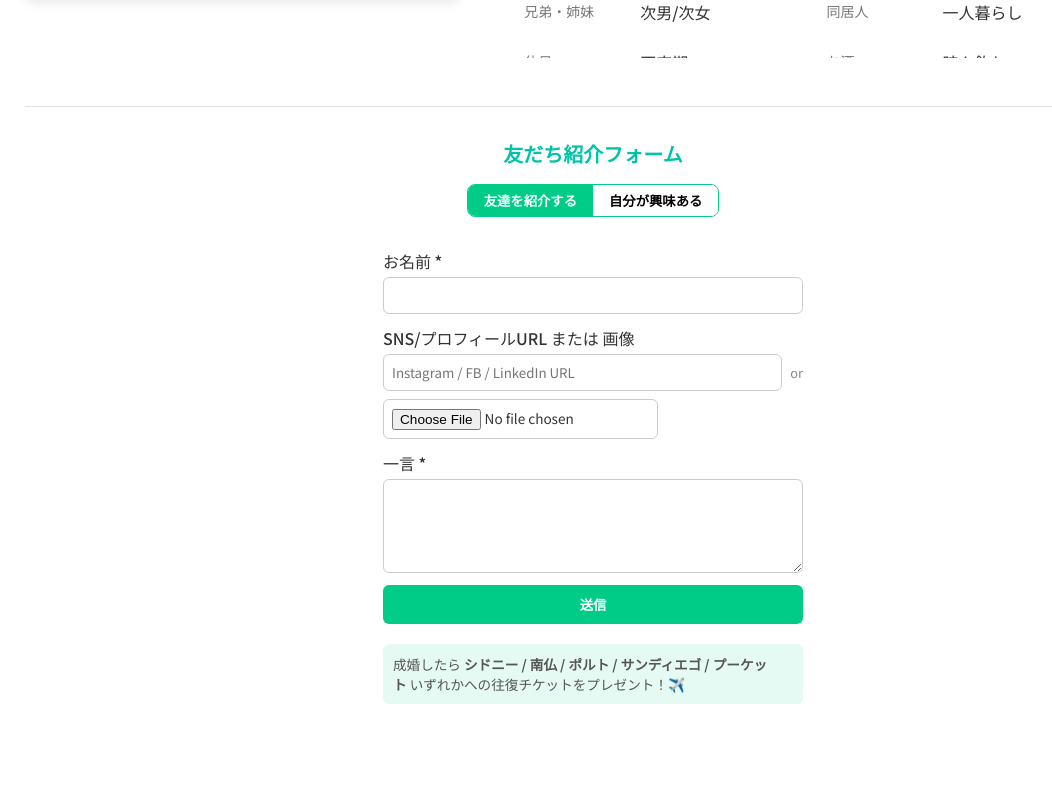
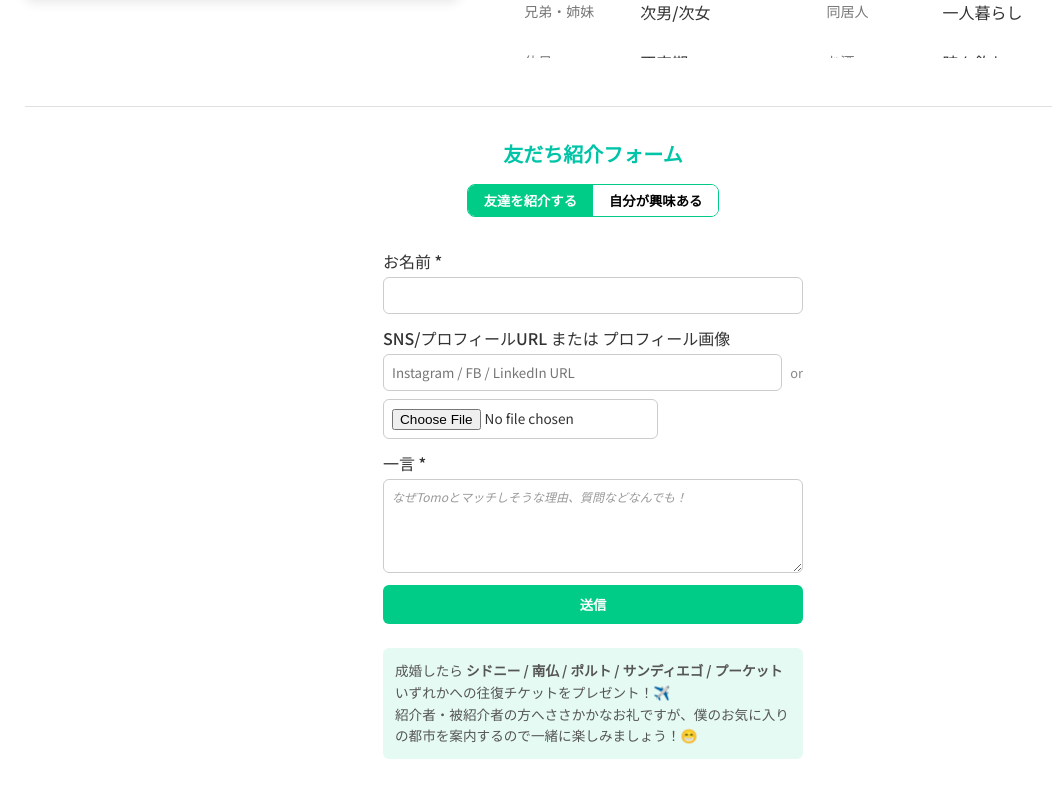
Before and after one commit to devuser1501/tomo, a Next.js app: page / in a window 1280 px wide. Shown: the part 744-1541 px from the top of the page, without its empty margins (47-1099 px from the left). Built offline with nearby package versions, Linux system fonts and the light colour scheme.

Commit message:
紹介フォームのラベル、プレースホルダー、特典説明を更新

```diff
--- a/components/ui/ReferralForm.tsx
+++ b/components/ui/ReferralForm.tsx
@@ -24,7 +24,7 @@ export default function ReferralForm({ mode }: { mode: 'friend' | 'self' }) {
         value={v.name}
         onChange={e => set({ ...v, name: e.target.value })}
       />
-      <label>SNS/プロフィールURL または 画像</label>
+      <label>SNS/プロフィールURL または プロフィール画像</label>
       <UploadField
         value={v.link}
         setValue={(s) => set({ ...v, link: s })}
@@ -35,12 +35,12 @@ export default function ReferralForm({ mode }: { mode: 'friend' | 'self' }) {
         rows={4}
         value={v.msg}
         onChange={e => set({ ...v, msg: e.target.value })}
+        placeholder="なぜTomoとマッチしそうな理由、質問などなんでも！"
       />
       <button type="submit">送信</button>
       <p className={styles.note}>
-        成婚したら&nbsp;
-        <strong>{TRIP_DESTINATIONS.join(' / ')}</strong>
-        &nbsp;いずれかへの往復チケットをプレゼント！✈️
+        成婚したら <strong>{TRIP_DESTINATIONS.join(' / ')}</strong> いずれかへの往復チケットをプレゼント！✈️<br />
+        紹介者・被紹介者の方へささかかなお礼ですが、僕のお気に入りの都市を案内するので一緒に楽しみましょう！😁
       </p>
     </form>
   );
--- a/styles/form.module.css
+++ b/styles/form.module.css
@@ -12,6 +12,12 @@
   border-radius: 6px;
   padding: 8px;
   font-family: inherit;
+}
+
+.form textarea::placeholder {
+  color: #999;
+  font-size: 0.9em;
+  font-style: italic;
 }
 
 .form button {
@@ -38,7 +44,8 @@
   font-size: 0.85rem;
   color: #555;
   background-color: rgba(0, 204, 136, 0.1);
-  padding: 10px;
+  padding: 12px;
   border-radius: 6px;
-  margin-top: 8px;
+  margin-top: 12px;
+  line-height: 1.6;
 }
```
